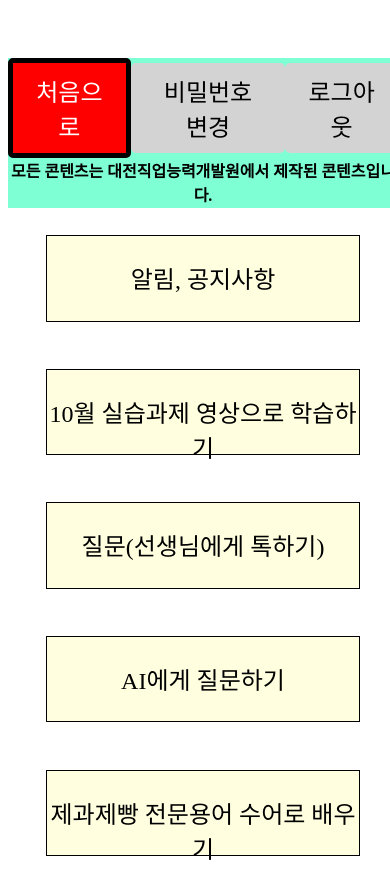
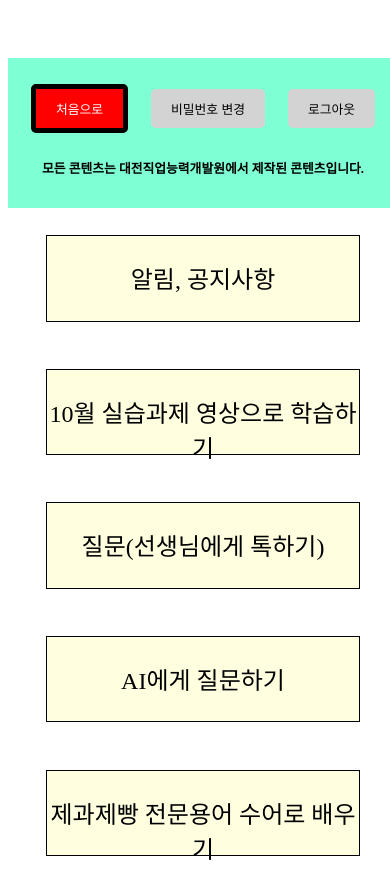
Before and after one commit to Drataniar/Drataniar_video_practice, a website: page home.html in a window 390 px wide. Drawn offline with Linux system fonts and the light colour scheme; no server answers.

Commit message:
버턴과 글자 크기 조정

```diff
--- a/home.css
+++ b/home.css
@@ -77,7 +77,10 @@
 
 @media (max-width: 768px) {
     #menuInfoText{
-        font-size: 1em;
+        font-size: 0.8em;
+    }
+    .menu-btn {
+        font-size: 0.8em;
     }
 }
 
--- a/main.css
+++ b/main.css
@@ -207,7 +207,10 @@
 
 @media (max-width: 768px) {
     #menuInfoText{
-        font-size: 1em;
+        font-size: 0.8em;
+    }
+    .menu-btn {
+        font-size: 0.8em;
     }
 }
 
--- a/qaPage/qaPage.css
+++ b/qaPage/qaPage.css
@@ -253,9 +253,13 @@
 
 @media (max-width: 768px) {
     #menuInfoText{
-        font-size: 1em;
+        font-size: 0.8em;
+    }
+    .menu-btn {
+        font-size: 0.8em;
     }
 }
+
 
 
 /*
```
